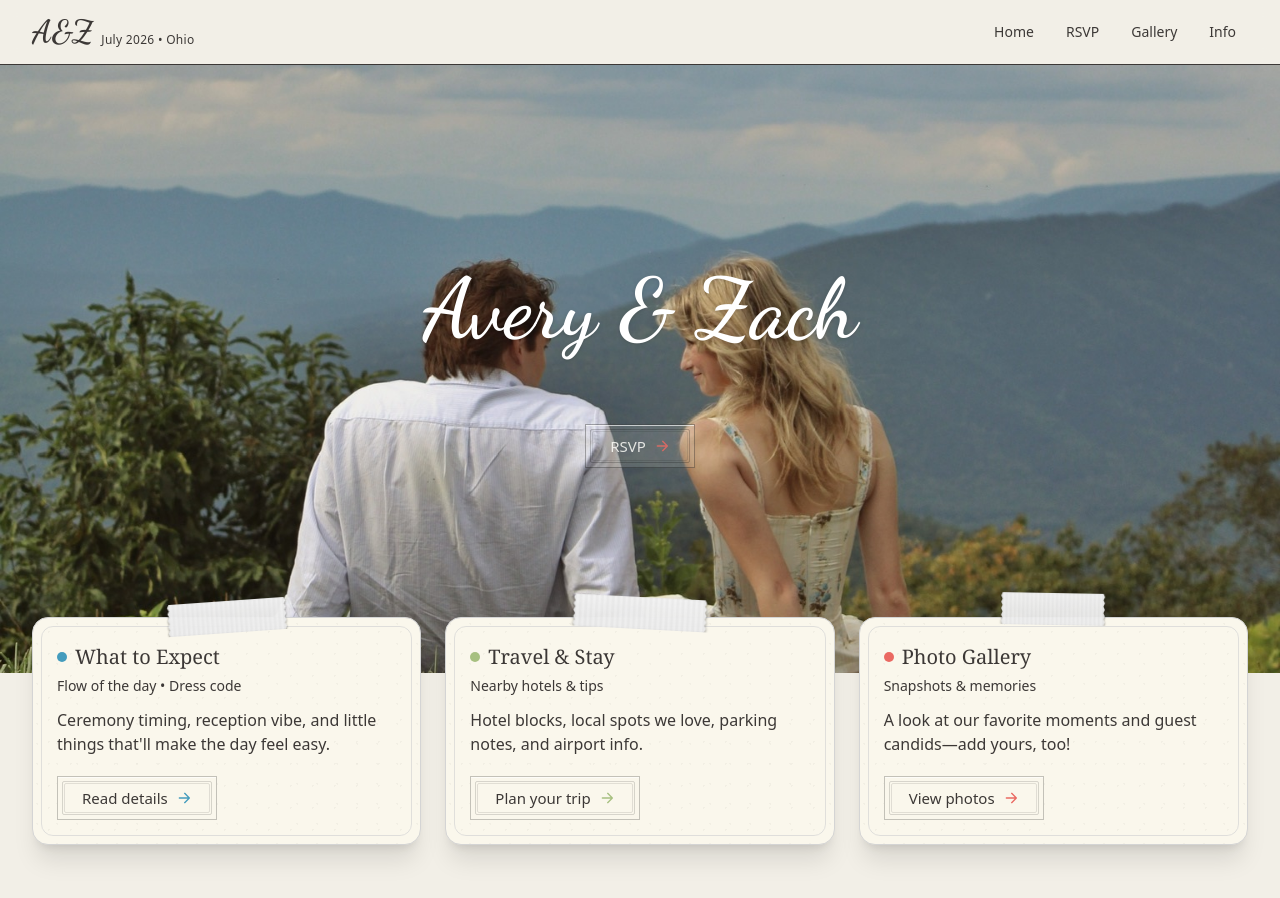
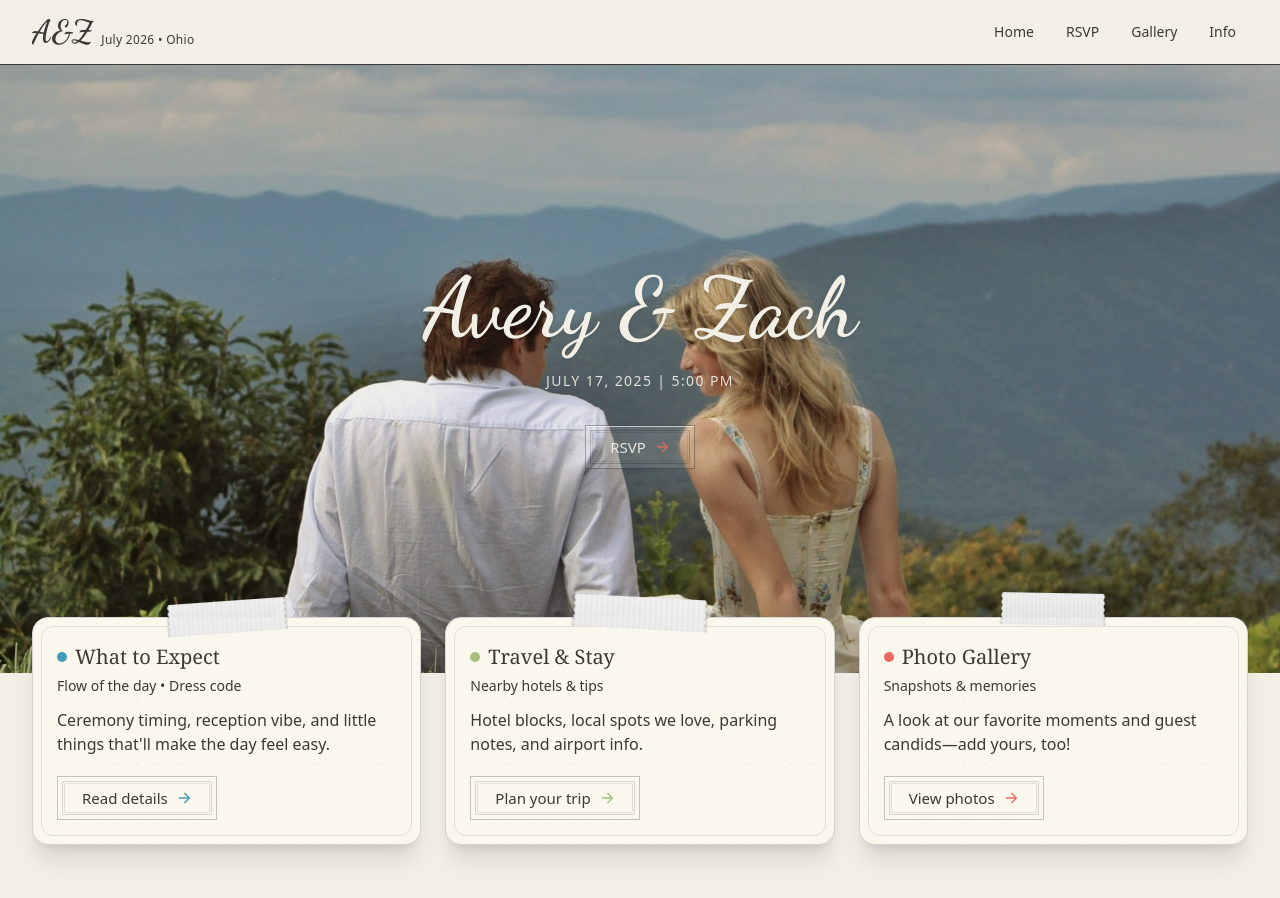
Before and after one commit to zthoffman21/thehoffmans.wedding, a React (Vite) app: page / in a window 1280 px wide. Shown: the top 898 px of the page. Built offline with nearby package versions, Linux system fonts and the light colour scheme.

Commit message:
added more details

```diff
--- a/src/components/Card.tsx
+++ b/src/components/Card.tsx
@@ -8,7 +8,7 @@ export default function Card({
   children?: React.ReactNode
 }) {
   return (
-    <div className="rounded-2xl bg-white/70 backdrop-blur border border-ink/10 p-6 shadow-soft">
+    <div className="rounded-2xl bg-[#FAF7EC]/70 backdrop-blur border border-ink/10 p-6 shadow-soft">
       <h3 className="font-serif text-2xl text-ink">{title}</h3>
       {subtitle && <p className="mt-1 text-ink/70">{subtitle}</p>}
       <p className="mt-3 text-ink/80">{children}</p>
--- a/src/pages/Invite.tsx
+++ b/src/pages/Invite.tsx
@@ -47,17 +47,17 @@ function Postcard({ code }: { code?: string }) {
         "
         style={{
           backgroundImage:
-            "radial-gradient(1px 1px at 22% 28%, rgba(0,0,0,.05) 1px, transparent 1px)," +
-            "radial-gradient(1px 1px at 72% 62%, rgba(0,0,0,.05) 1px, transparent 1px)," +
+            "radial-gradient(1px 1px at 22% 28%, rgba(0,0,0,.09) 1px, transparent 1px)," +
+            "radial-gradient(1px 1px at 72% 62%, rgba(0,0,0,.07) 1px, transparent 1px)," +
             "linear-gradient(0deg, rgba(255,255,255,.55), rgba(255,255,255,.55))",
           backgroundSize: "20px 20px, 22px 22px, auto",
         }}
       >
         {/* Printed border */}
-        <div className="absolute inset-2.5 rounded-[12px] border border-neutral-300/70 pointer-events-none" />
+        <div className="absolute inset-2.5 rounded-[12px] border border-neutral-300/90 pointer-events-none" />
 
         {/* Divider stops above bottom bar */}
-        <div className="absolute top-8 bottom-28 sm:bottom-36 left-[55%] -translate-x-1/2 border-l border-neutral-300/70" />
+        <div className="absolute top-3 bottom-28 sm:bottom-36 left-[55%] -translate-x-1/2 border-l border-neutral-300/90" />
 
         {/* LEFT: centered cursive */}
         <div className="absolute inset-y-5 left-5 right-[48%] pr-4 grid place-content-center justify-items-center text-center">
@@ -88,13 +88,13 @@ function Postcard({ code }: { code?: string }) {
           <div className="relative self-center justify-self-start w-full">
             <div
               aria-hidden="true"
-              className="absolute inset-x-0 -top-2 h-24 opacity-[0.14]"
+              className="absolute inset-x-0 -top-2 h-24 opacity-[0.2]"
               style={{
                 backgroundImage:
                   "repeating-linear-gradient(transparent, transparent 22px, rgba(60,56,54,0.5) 23px)",
               }}
             />
-            <div className="relative text-left">
+            <div className="relative text-left left-2">
               <div className="text-ink/70 text-xs">To:</div>
               <div className="text-ink font-medium text-[15px] leading-tight">
                 Dear Guest
--- a/src/pages/Landing.tsx
+++ b/src/pages/Landing.tsx
@@ -22,24 +22,25 @@ export default function Landing() {
         />
 
         <div className="container-px min-h-[70dvh] sm:min-h-[76dvh] grid place-items-center pt-16 pb-16 sm:pt-24 sm:pb-24">
-          <div className="text-center max-w-3xl">
+          <div className="text-center max-w-3xl text-[#F2EFE7] grid gap-5">
             <h1
-              className="text-white drop-shadow text-[clamp(40px,7vw,84px)] leading-[0.95]"
+              className="drop-shadow text-[clamp(40px,7vw,84px)] leading-[0.95]"
               style={{ fontFamily: '"Dancing Script", cursive' }}
             >
               Avery &amp; Zach
             </h1>
-            <p className="mt-3 text-[clamp(16px,2.2vw,20px)] text-white/85">
-              June 2026 • Ohio
-            </p>
 
-            <div className="mt-8 flex items-center justify-center gap-3">
-              <PerforatedButton to="/rsvp" variant="transparent" arrowColor="#ea6962d8">
-                RSVP
-              </PerforatedButton>
-            </div>
+		  	<div className="grid">
+				<p className="text-sm/6 tracking-widest uppercase opacity-90">July 17, 2025 | 5:00 PM</p>
+				<div className="mt-8 flex items-center justify-center">
+				<PerforatedButton to="/rsvp" variant="transparent" arrowColor="#ea6962d8">
+					RSVP
+				</PerforatedButton>
+				</div>
+			</div>
           </div>
         </div>
+
       </div>
 
       {/* Paper cards with centered tapes */}
```
